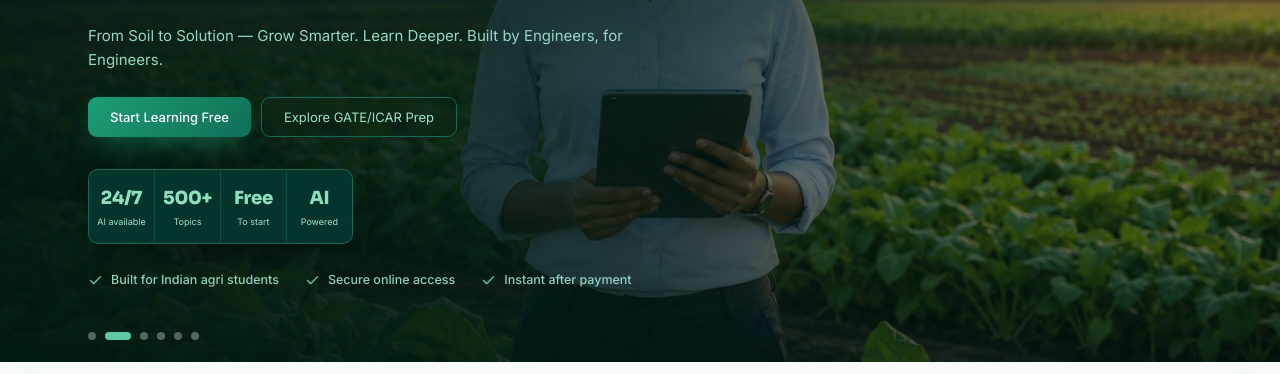
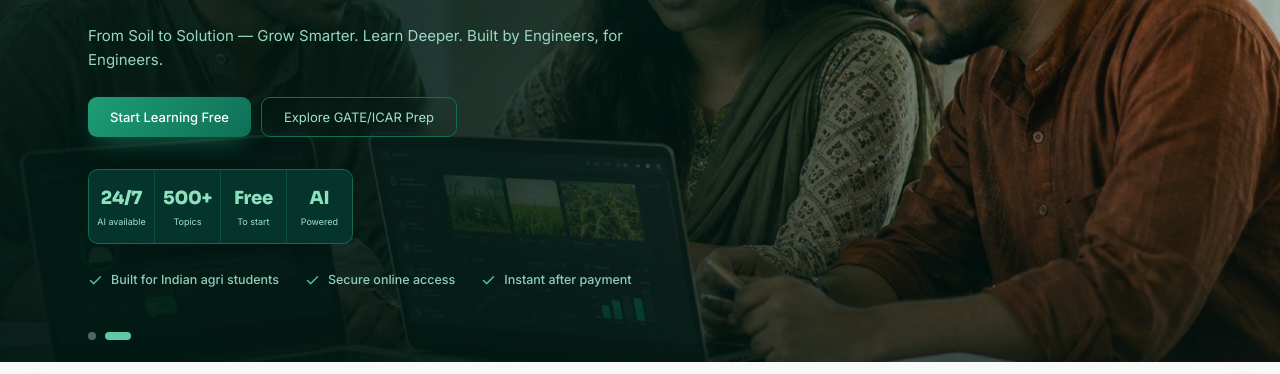
Before and after one commit to dileepsean/AgriVidya, a website: page index.html in a window 1280 px wide. Shown: the part 357-731 px from the top of the page. Drawn offline with nearby package versions, Linux system fonts and the light colour scheme.

Commit message:
Add files via upload

```diff
--- a/index.html
+++ b/index.html
@@ -631,20 +631,12 @@ body,nav,button,input,select,textarea{font-family:'Inter',system-ui,sans-serif!i
 <div id="page-home" class="page active">
   <div class="hero">
     <div class="hc" id="hc">
-      <div class="s on" style="background-image:url('/av-hero-1.jpg')"></div>
-      <div class="s" style="background-image:url('/av-hero-3.jpg')"></div>
-      <div class="s" style="background-image:url('/av-hero-6.jpg')"></div>
-      <div class="s" style="background-image:url('/av-hero-4.jpg')"></div>
+      <div class="s on" style="background-image:url('/av-hero-4.jpg')"></div>
       <div class="s" style="background-image:url('/av-hero-2.jpg')"></div>
-      <div class="s" style="background-image:url('/av-hero-5.jpg')"></div>
     </div>
     <div class="hc-dots" id="hcDots">
       <button class="hc-dot on" onclick="hcGo(0)" aria-label="Slide 1"></button>
       <button class="hc-dot" onclick="hcGo(1)" aria-label="Slide 2"></button>
-      <button class="hc-dot" onclick="hcGo(2)" aria-label="Slide 3"></button>
-      <button class="hc-dot" onclick="hcGo(3)" aria-label="Slide 4"></button>
-      <button class="hc-dot" onclick="hcGo(4)" aria-label="Slide 5"></button>
-      <button class="hc-dot" onclick="hcGo(5)" aria-label="Slide 6"></button>
     </div>
     <div class="hero-badge"><div class="hero-dot"></div>India's AI platform for Agri & Food Engineering</div>
     <h1>The <em>AI Brain</em> for<br>Agri & Food Engineering</h1>
```
